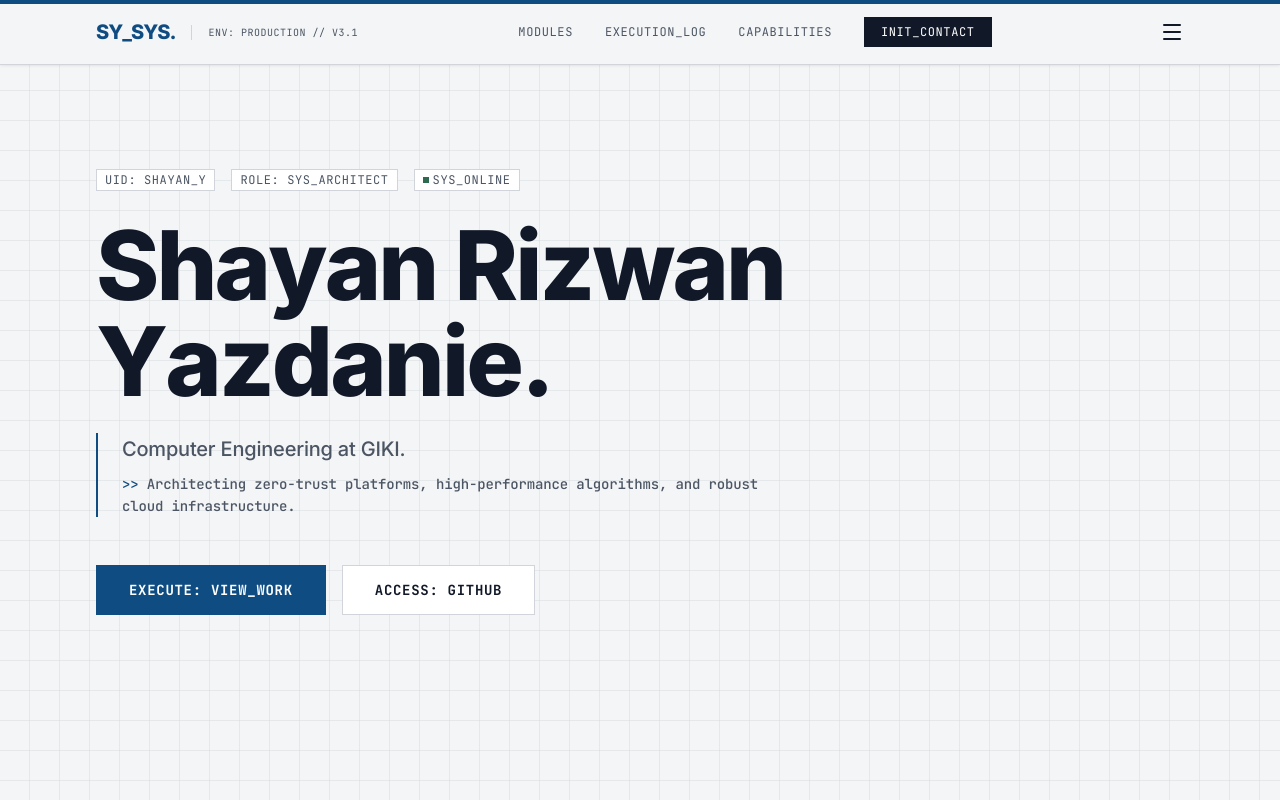
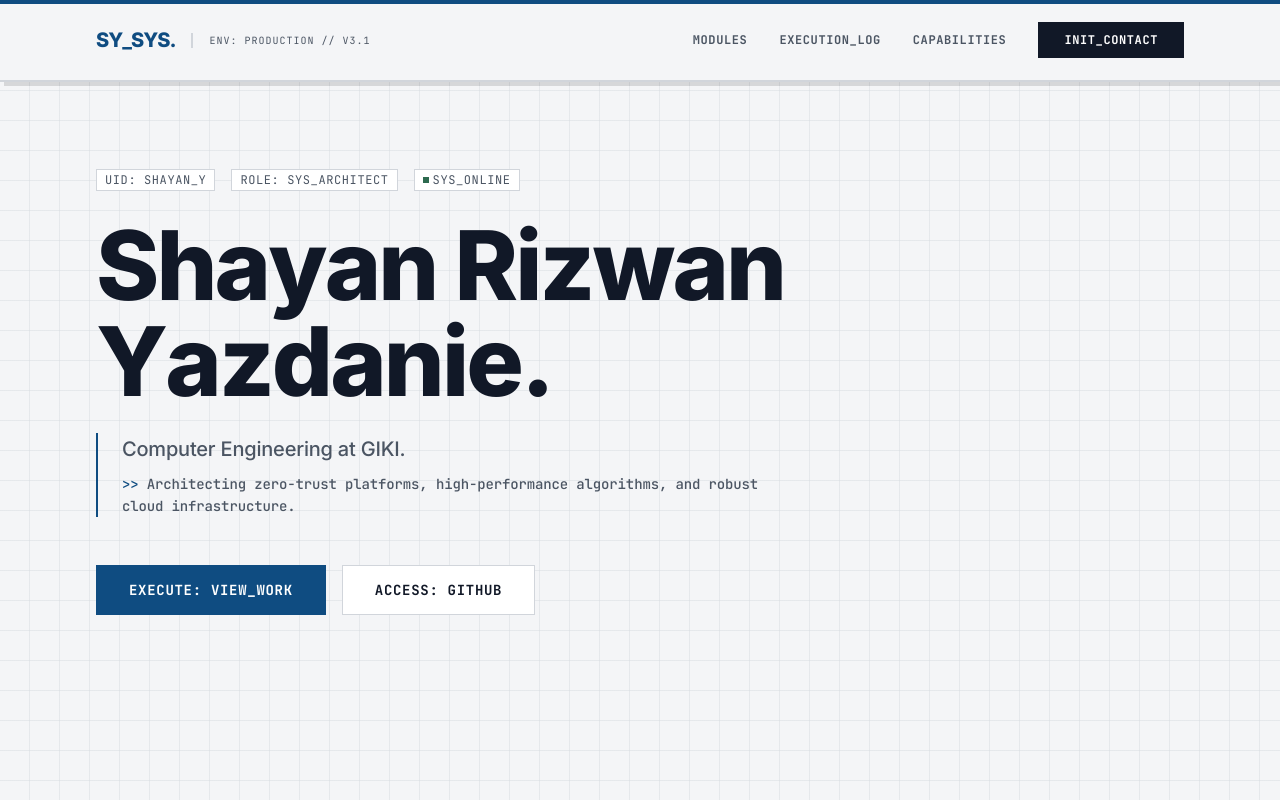
Before and after one commit to CodeBySRY/shayan-portfolio, a Next.js app: page / in a window 1280 px wide. Shown: the top 800 px of the page. Built offline with nearby package versions, Linux system fonts and the light colour scheme.

Commit message:
hamburger icon refactor

```diff
--- a/src/components/Navbar.js
+++ b/src/components/Navbar.js
@@ -10,35 +10,44 @@ export default function Navbar() {
 
   return (
     <>
-      <nav className="fixed top-0 left-0 right-0 z-50 bg-paper border-b border-steel shadow-panel">
-        <div className="max-w-7xl mx-auto px-4 sm:px-6 md:px-24 h-16 flex items-center justify-between">
+      <nav className="fixed top-0 left-0 right-0 z-50 bg-paper border-b-2 border-steel shadow-[4px_4px_0px_rgba(0,0,0,0.12)]">
+        <div className="max-w-7xl mx-auto px-4 sm:px-6 md:px-24 h-20 flex items-center justify-between">
 
           {/* System Identity */}
           <div className="flex items-center gap-2 sm:gap-4">
-            <Link href="/" className="text-lg sm:text-xl font-extrabold tracking-tighter text-blueprint no-underline relative z-50">
+            <Link href="/" className="text-xl font-extrabold tracking-tighter text-blueprint no-underline">
               SY_SYS.
             </Link>
-            <span className="hidden sm:block border-l border-steel pl-4 font-tech text-[10px] text-slate">
+            <span className="hidden sm:block border-l-2 border-steel pl-4 font-mono text-[10px] text-slate uppercase tracking-widest">
               ENV: PRODUCTION // V3.1
             </span>
           </div>
 
-          {/* Desktop Navigation */}
-          <div className="hidden md:flex items-center gap-8 text-xs font-tech text-slate">
-            <Link href="#projects" className="hover:text-blueprint transition-colors">MODULES</Link>
-            <Link href="#experience" className="hover:text-blueprint transition-colors">EXECUTION_LOG</Link>
-            <Link href="#skills" className="hover:text-blueprint transition-colors">CAPABILITIES</Link>
+          {/* Desktop Navigation: Explicitly hidden on mobile, flex on md+ */}
+          <div className="hidden md:flex items-center gap-8 font-mono text-xs font-bold text-slate uppercase tracking-wider">
+            <Link href="#projects" className="hover:text-blueprint transition-colors relative group">
+              MODULES
+              <span className="absolute -bottom-1 left-0 w-0 h-0.5 bg-blueprint transition-all duration-300 group-hover:w-full" />
+            </Link>
+            <Link href="#experience" className="hover:text-blueprint transition-colors relative group">
+              EXECUTION_LOG
+              <span className="absolute -bottom-1 left-0 w-0 h-0.5 bg-blueprint transition-all duration-300 group-hover:w-full" />
+            </Link>
+            <Link href="#skills" className="hover:text-blueprint transition-colors relative group">
+              CAPABILITIES
+              <span className="absolute -bottom-1 left-0 w-0 h-0.5 bg-blueprint transition-all duration-300 group-hover:w-full" />
+            </Link>
             <a
               href="mailto:shayan.yazdanie@gmail.com"
-              className="btn-sys px-4 py-1.5 bg-charcoal text-white border border-charcoal hover:bg-blueprint hover:border-blueprint transition-colors"
+              className="px-6 py-2 bg-charcoal text-white border-2 border-charcoal hover:bg-blueprint hover:border-blueprint transition-all active:translate-x-[4px] active:translate-y-[4px] active:shadow-none"
             >
               INIT_CONTACT
             </a>
           </div>
 
-          {/* Mobile Menu Toggle Button */}
+          {/* Mobile Menu Toggle: Explicitly visible on mobile, hidden on md+ */}
           <button
-            className="md:flex relative z-[60] p-2 -mr-2 text-charcoal hover:text-blueprint transition-colors"
+            className="flex md:hidden relative z-[60] p-2 -mr-2 text-charcoal hover:text-blueprint transition-colors"
             onClick={() => setIsOpen(!isOpen)}
             aria-label="Toggle navigation menu"
           >
@@ -52,44 +61,43 @@ export default function Navbar() {
       <AnimatePresence>
         {isOpen && (
           <>
-            {/* Backdrop */}
             <motion.div
               initial={{ opacity: 0 }}
               animate={{ opacity: 1 }}
               exit={{ opacity: 0 }}
-              transition={{ duration: 0.2 }}
               className="fixed inset-0 z-40 bg-charcoal/20 backdrop-blur-sm md:hidden"
               onClick={() => setIsOpen(false)}
             />
 
-            {/* Drawer */}
             <motion.div
               initial={{ x: "100%" }}
               animate={{ x: 0 }}
               exit={{ x: "100%" }}
               transition={{ type: "tween", duration: 0.3, ease: "circOut" }}
-              className="fixed top-0 right-0 bottom-0 z-50 w-64 sm:w-80 bg-paper border-l border-steel shadow-panel flex flex-col pt-24 px-6 md:hidden"
+              className="fixed top-0 right-0 bottom-0 z-50 w-72 bg-paper border-l-2 border-steel flex flex-col pt-24 px-8 md:hidden"
             >
               <div className="flex flex-col flex-grow">
-                <span className="font-tech text-[10px] text-slate border-b border-steel pb-2 mb-4">SYSTEM.NAV_MENU</span>
+                <span className="font-mono text-[10px] text-slate border-b-2 border-steel pb-4 mb-8 uppercase tracking-widest">
+                  SYS.NAV_MENU
+                </span>
 
-                <div className="flex flex-col gap-2">
+                <div className="flex flex-col gap-6">
                   {['PROJECTS', 'EXPERIENCE', 'SKILLS'].map((item) => (
                     <Link
                       key={item}
                       href={`#${item.toLowerCase()}`}
                       onClick={() => setIsOpen(false)}
-                      className="text-sm font-tech text-charcoal hover:text-blueprint transition-colors py-3 border-b border-steel/30"
+                      className="text-lg font-bold font-mono text-charcoal hover:text-blueprint transition-colors border-b border-steel/30 pb-2"
                     >
                       &gt; {item}
                     </Link>
                   ))}
                 </div>
 
-                <div className="mt-auto pb-8">
+                <div className="mt-auto pb-12">
                   <a
                     href="mailto:shayan.yazdanie@gmail.com"
-                    className="btn-sys flex w-full justify-center px-6 py-3 bg-charcoal text-white font-tech text-sm active:shadow-[inset_0_2px_4px_rgba(0,0,0,0.2)]"
+                    className="flex w-full justify-center px-6 py-3 bg-charcoal text-white font-mono text-sm font-bold uppercase tracking-widest"
                   >
                     INIT_CONTACT
                   </a>
```
